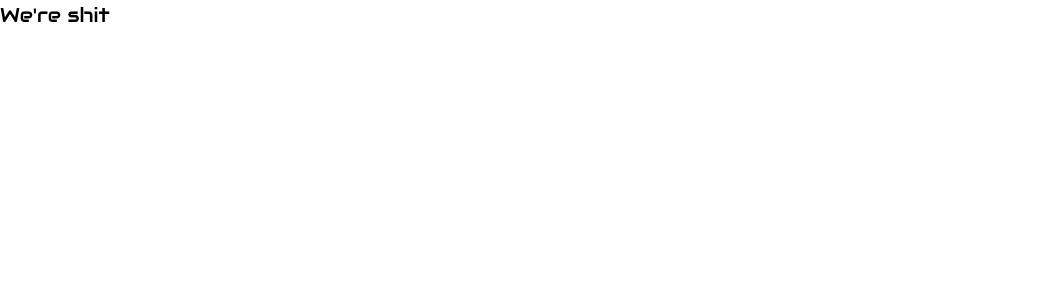
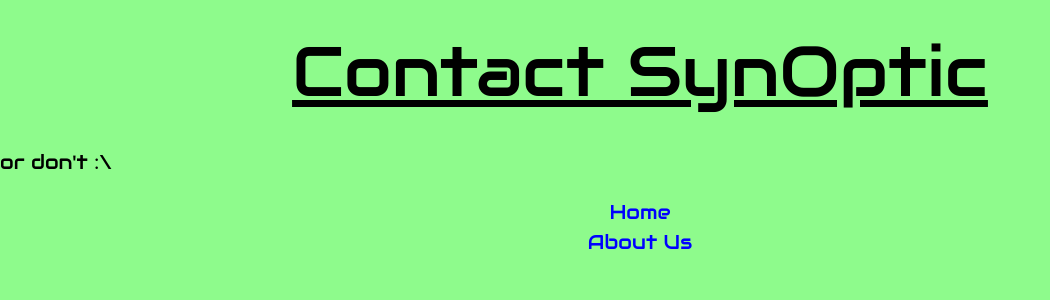
Before and after one commit to kmdiogo/SynOpticWebsite, a Django app: page /contact-us in a window 1280 px wide. Before the commit the part shown is almost empty. Shown: the top 300 px of the page, without its empty margins (0-1050 px from the left). Run offline with Django 3.2, Linux system fonts and the light colour scheme; some libraries are stand-ins or nearby versions.

Commit message:
Added the base for the Contact Us page: color, h1, links.

```diff
--- a/templates/SynOptic_Website/contact-us.html
+++ b/templates/SynOptic_Website/contact-us.html
@@ -10,14 +10,43 @@
     <link rel="stylesheet" type="text/css" href="{% static 'css/site.css' %}"/>
     <link rel="stylesheet" href="https://use.fontawesome.com/releases/v5.3.1/css/all.css" integrity="sha384-mzrmE5qonljUremFsqc01SB46JvROS7bZs3IO2EmfFsd15uHvIt+Y8vEf7N7fWAU" crossorigin="anonymous">
     <link href="https://fonts.googleapis.com/css?family=Audiowide" rel="stylesheet">
+    <style>
+        body{
+            background-color: #8EFB8C;
+        }
+
+        h1{
+            text-align: center;
+            padding: 30px 0 25px 0;
+            text-decoration: underline;
+        }
+    </style>
 
 </head>
 <body>
-    We're shit
+    <h1>
+        Contact SynOptic
+    </h1>
+
+    or don't :\
+
+    <div id="links">
+        <div class="row align-self-center justify-content-center">
+            {# Use the django template engine to generate the urls for an action. The url Name is the name #}
+            {# we assigned each url in the urls.py file #}
+            <a class="hover-expand" href="{% url 'index' %}">
+                Home
+            </a>
+        </div>
+        <div class="row align-self-center justify-content-center">
+            <a class="hover-expand" href="about-us">
+                About Us
+            </a>
+        </div>
+    </div>
 
 <script src="{% static 'js/jquery-3.3.1.min.js' %}"></script>
 <script src="{% static 'js/bootstrap.js' %}"></script>
 
 </body>
-
 </html>
```
